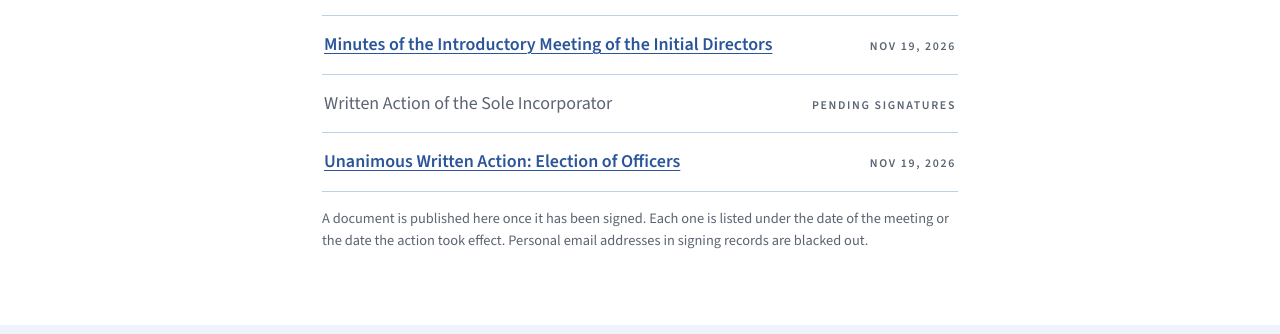
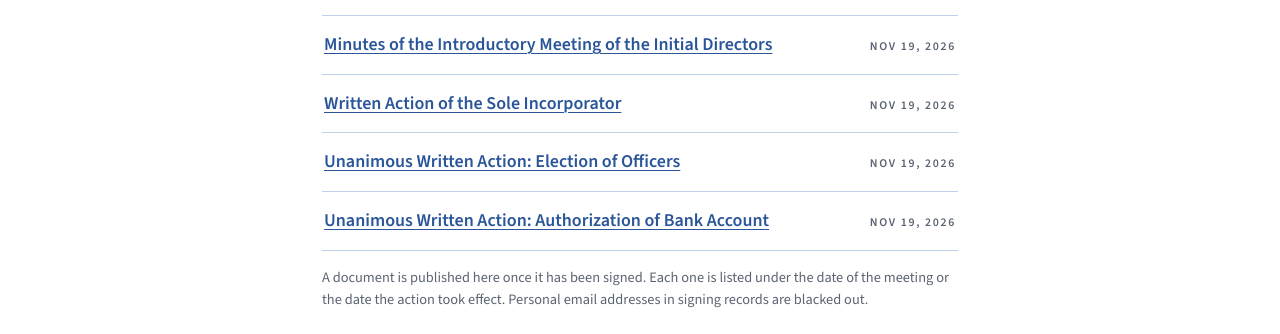
Before and after one commit to dlb1177/mercyworksoutreach, a plain HTML site: page board-actions/index.html in a window 1280 px wide. Shown: the part 569-903 px from the top of the page. Drawn offline with Linux system fonts and the light colour scheme.

Commit message:
Publish the incorporator's written action and the bank account authorization
Co-Authored-By: Claude Fable 5.2 <noreply@anthropic.com>

```diff
--- a/board-actions/index.html
+++ b/board-actions/index.html
@@ -36,8 +36,9 @@
 
       <ul class="rows">
         <li><a href="../documents/board-actions/2026-11-19-minutes-introductory-meeting.pdf" target="_blank" rel="noopener">Minutes of the Introductory Meeting of the Initial Directors</a> <span class="meta">Nov 19, 2026</span></li>
-        <li><span class="pending">Written Action of the Sole Incorporator</span> <span class="meta">Pending signatures</span></li>
+        <li><a href="../documents/board-actions/2026-11-19-written-action-of-sole-incorporator.pdf" target="_blank" rel="noopener">Written Action of the Sole Incorporator</a> <span class="meta">Nov 19, 2026</span></li>
         <li><a href="../documents/board-actions/2026-11-19-election-of-officers.pdf" target="_blank" rel="noopener">Unanimous Written Action: Election of Officers</a> <span class="meta">Nov 19, 2026</span></li>
+        <li><a href="../documents/board-actions/2026-11-19-authorization-of-bank-account.pdf" target="_blank" rel="noopener">Unanimous Written Action: Authorization of Bank Account</a> <span class="meta">Nov 19, 2026</span></li>
       </ul>
       <p class="note">A document is published here once it has been signed. Each one is listed under the date of the meeting or the date the action took effect. Personal email addresses in signing records are blacked out.</p>
     </main>
```
Also changed, not shown: 4 other files.
